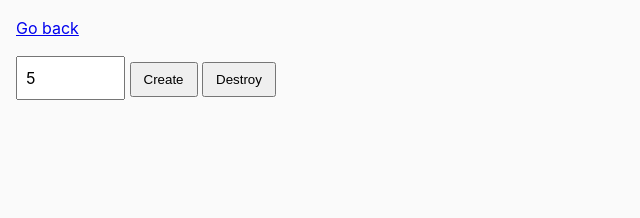
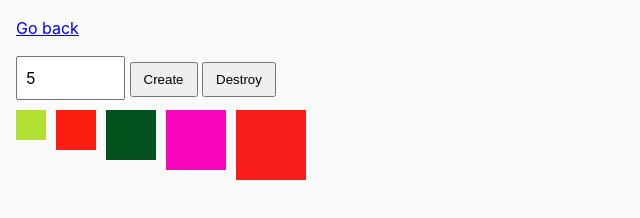
Before and after one commit to Br0kEnM1Nd-Git/Br0kEnM1Nd-Git.github.io, a plain HTML site: page goit-js-hw-06/task-10.html in a window 1280 px wide. Both pictures are taken after typing "5" into the empty fields and a click on the button "Create". Shown: the whole page, without its empty margins (0-640 px from the left). Drawn offline with Linux system fonts and the light colour scheme.

Commit message:
total-end

```diff
--- a/goit-js-hw-06/css/common.css
+++ b/goit-js-hw-06/css/common.css
@@ -34,3 +34,11 @@ button {
   height: 50%;
   width: 50%;
 }
+
+#boxes {
+  margin-top: 10px;
+  display: flex;
+  flex-direction: row;
+  flex-wrap: wrap;
+  gap: 10px;
+}
--- a/goit-js-hw-06/js/task-10.js
+++ b/goit-js-hw-06/js/task-10.js
@@ -3,3 +3,46 @@ function getRandomHexColor() {
     .toString(16)
     .padStart(6, 0)}`;
 }
+
+const parentBox = document.querySelector("#boxes");
+const inputBoxes = document.querySelector(`input[type="number"]`);
+const create = document.querySelector("button[data-create]");
+const destroy = document.querySelector("button[data-destroy]");
+
+inputBoxes.addEventListener("blur", checkValid);
+create.addEventListener("click", createBoxes);
+destroy.addEventListener("click", destroyBoxes);
+
+let value = 0;
+function checkValid(event) {
+  value = event.currentTarget.value;
+  if (value <= 0) {
+    alert("Введіть число від 1 до 100");
+  }
+}
+
+let height = 30;
+let width = 30;
+function createBoxes() {
+  if (value > 0) {
+    for (let i = 0; i < value; i += 1) {
+      const newDiv = document.createElement("div");
+      newDiv.style.height = `${height}px`;
+      newDiv.style.width = `${width}px`;
+      height += 10;
+      width += 10;
+      const bgColor = getRandomHexColor();
+      newDiv.style.backgroundColor = `${bgColor}`;
+      parentBox.append(newDiv);
+    }
+  } else {
+    alert("Введіть число від 1 до 100");
+  }
+}
+
+function destroyBoxes() {
+  parentBox.innerHTML = "";
+  inputBoxes.value = "";
+  height = 30;
+  width = 30;
+}
```
